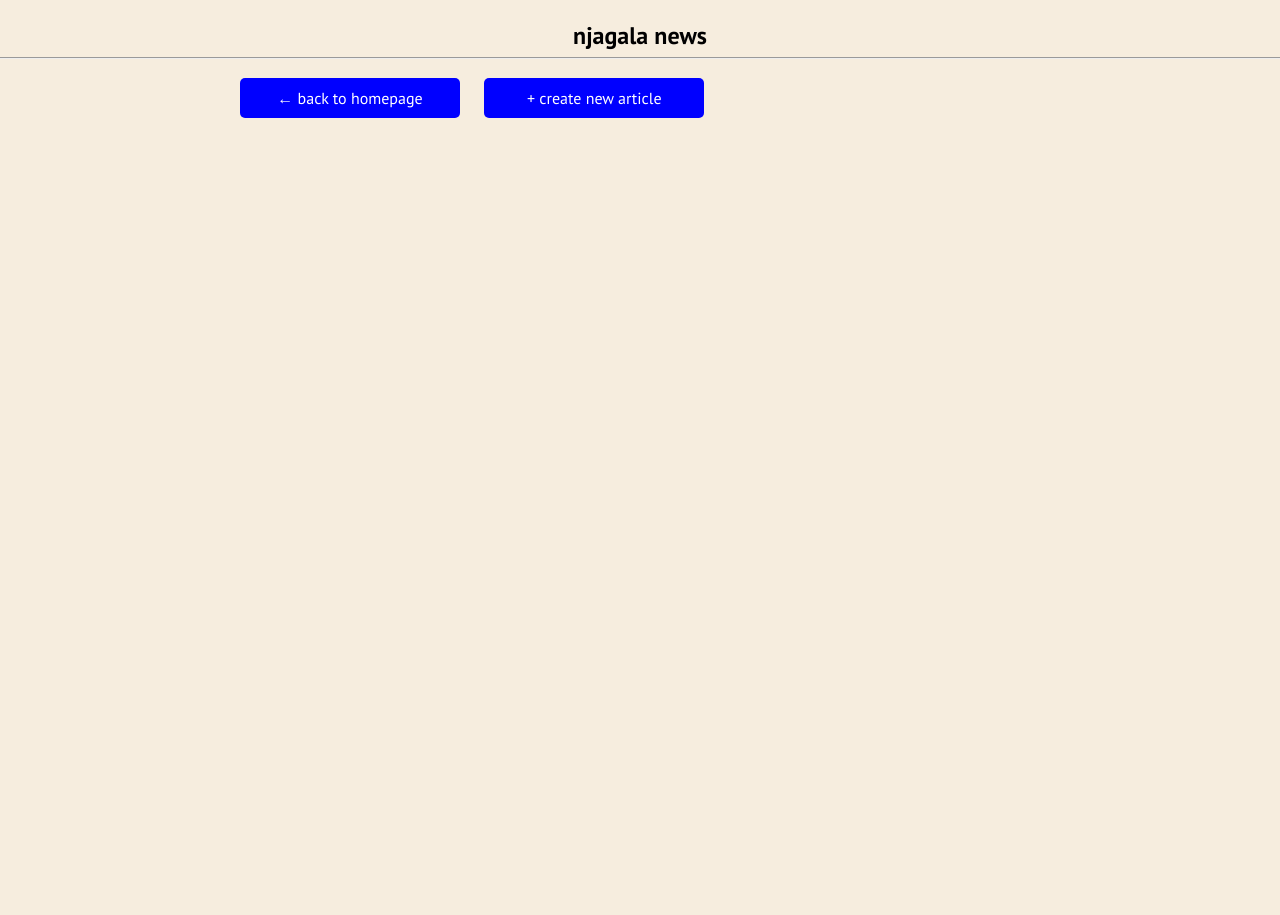
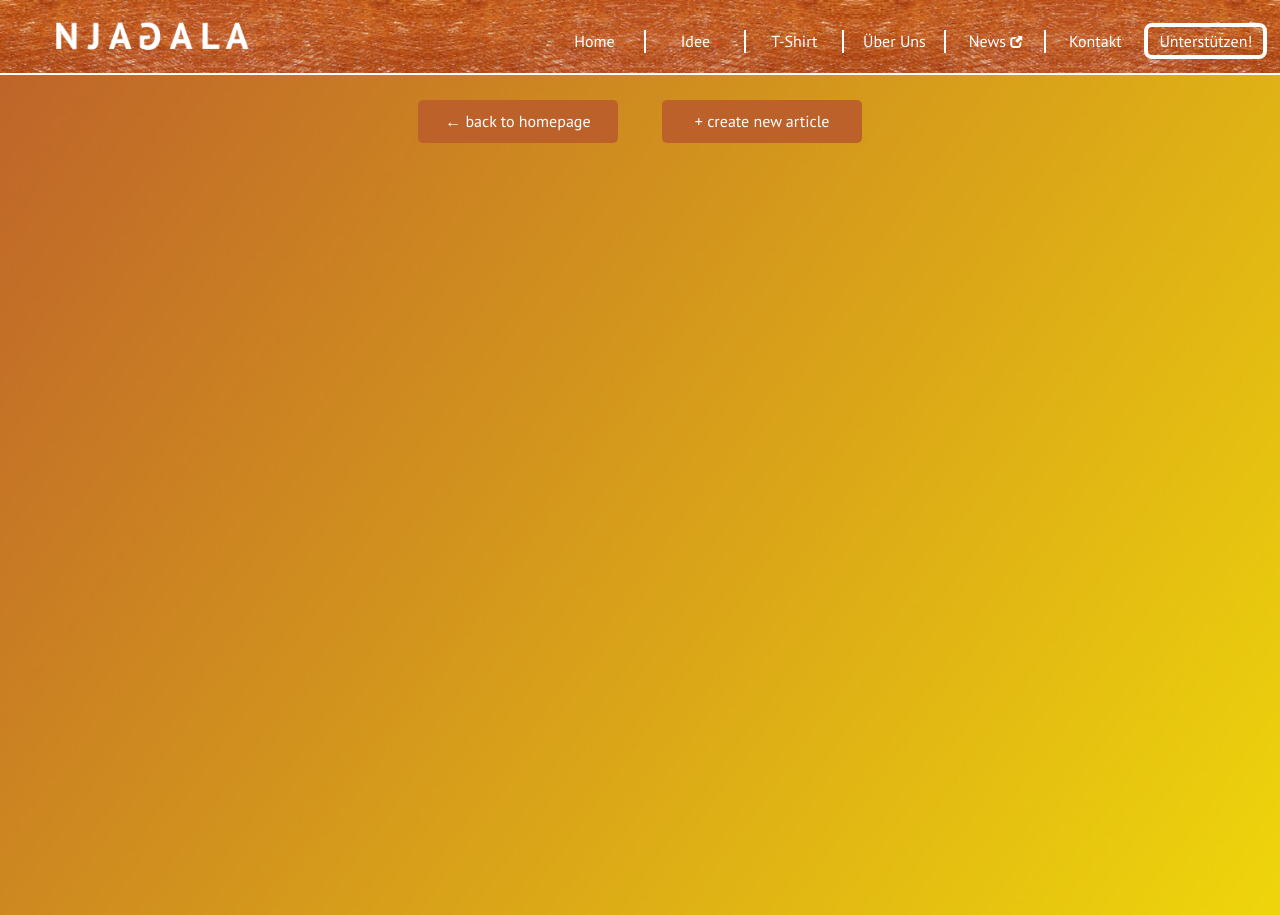
Before and after one commit to stevenabreu7/njagala, a PHP site: page /blog/ in a window 1280 px wide; the page is wider, and only the part inside the window is pictured. Run offline with PHP 8.4, Linux system fonts and the light colour scheme; data that the repository does not hold is empty.

Commit message:
+ adapted website style to blog

```diff
--- a/blog/index.php
+++ b/blog/index.php
@@ -1,13 +1,109 @@
 <hmtl>
   <head>
+    <link href='https://fonts.googleapis.com/css?family=PT+Sans:400,700&subset=latin,latin-ext' rel='stylesheet' type='text/css'>
+
+    <link rel="stylesheet" type="text/css" href="../frameworks/css/bootstrap.min.css">
+    <link rel="stylesheet" type="text/css" href="../frameworks/css/bootstrap-theme.min.css">
+    <script src="../frameworks/js/jquery-2.2.3.min.js"></script>
+    <script src="../frameworks/jquery.backstretch.min.js"></script>
+    <script src="../frameworks/js/bootstrap.min.js"></script>
+    <!-- <script src="../frameworks/sweetalert/dist/sweetalert.min.js"></script> -->
+    <!-- <link rel="stylesheet" type="text/css" href="../frameworks/sweetalert/dist/sweetalert.css"> -->
+    <!-- custom stuff -->
+    <link rel="stylesheet" type="text/css" href="../style/styles.css">
+    <link rel="stylesheet" type="text/css" href="../style/dark-nav-bar.css">
+    <script src="../script/script.js"></script>
+
     <link rel="stylesheet" type="text/css" href="style/styles.css">
-    <link href='https://fonts.googleapis.com/css?family=PT+Sans:400,700&subset=latin,latin-ext' rel='stylesheet' type='text/css'>
   </head>
   <body>
-    <h2>njagala news</h2>
-    <hr id="title-hr">
-    <a class="button" href="../">&larr; back to homepage</a>
-    <a class="button" href="create.php">+ create new article</a>
+
+
+    <!-- Navigation Bar -->
+    <div class="navbar-wrapper">
+      <div class="navbar-background">
+        <img src="../images/barkkcloth.png">
+      </div>
+      <header>
+        <div class="logo">
+          <a href="../index.php" class="home link"><img class="logo-image" src='../images/logo.png' ></a>
+        </div>
+        <nav>
+          <ul>
+            <li><a href="../index.php" class="home link">Home</a></li>
+            <li><a href="../index.php" class="first link">Idee</a></li>
+            <li class="leftof-nested-parent"><a href="../index.php" class='second link'>T-Shirt</a></li>
+            <li class="nested-parent"><a href="../index.php" class="third link">Über Uns</a>
+              <ul>
+                <li><a href="../index.php" class='third-one link'>Das Team</a></li>
+                <li><a href="../index.php" class='third-two link'>Partner</a></li>
+              </ul>
+            </li>
+            <li><a href="" target="_blank" class='link'>News <span class="external-link-icon glyphicon glyphicon-new-window"></span></a></li>
+            <li><a href="../index.php" class='fourth link'>Kontakt</a></li>
+            <!-- Paypal Donate Button -->
+            <li>
+              <form action="https://www.paypal.com/cgi-bin/webscr" method="post" target="_top">
+                <input type="hidden" name="cmd" value="_s-xclick">
+                <input type="hidden" name="hosted_button_id" value="5EZJNGUJWBK88">
+                <!-- <input class="donate" type="image" src="http://njagala.com/images/paypal/button.png" border="0" name="submit" alt="Jetzt einfach, schnell und sicher online bezahlen – mit PayPal."> -->
+                <a id="nav-donate-btn" class="donate">Unterstützen!</a>
+                <img alt="" border="0" src="https://www.paypalobjects.com/de_DE/i/scr/pixel.gif" width="1" height="1">
+              </form>
+            </li>
+          </ul>
+        </nav>
+
+        <!-- important: this needs to be an id for the script to work! -->
+        <img id="burger-image" src="../images/burger.png" alt="menu" />
+
+      </header>
+    </div>
+
+    <!-- Landing Page Background Image -->
+    <div class="image-container">
+      <script>$(".image-container").backstretch("../images/background.jpeg");</script>
+    </div>
+
+    <!-- Paypal Modal -->
+    <div class="paypal-redirect">
+      <span id="close-redirect" class="glyphicon glyphicon-remove"></span>
+      <h3>Unterstützen</h3>
+      <p>Du findest unser Projekt super und möchtest uns gerne finanziell unterstützen? Wir freuen uns über jeden Beitrag!</p>
+      <form action="https://www.paypal.com/cgi-bin/webscr" method="post" target="_top">
+        <input type="hidden" name="cmd" value="_s-xclick">
+        <input type="hidden" name="hosted_button_id" value="5EZJNGUJWBK88">
+        <input id="redirect-button" class="donate" type="image" src="http://njagala.com/images/paypal/button.png" border="0" name="submit" alt="Jetzt einfach, schnell und sicher online bezahlen – mit PayPal.">
+        <img alt="" border="0" src="https://www.paypalobjects.com/de_DE/i/scr/pixel.gif" width="1" height="1">
+      </form>
+    </div>
+
+    <!-- Burger Menu for smaller devices -->
+    <div class="burger-menu">
+      <div class="burger-menu-head">
+        <img class="burger-back-arrow" src="images/back-arrow.png">
+      </div>
+      <!-- burger menu content -->
+      <ul class="burger-nav">
+        <li><a href="../index.php" class="home link">Home</a></li>
+        <li><a href="../index.php" class="first link">Idee</a></li>
+        <li><a href="../index.php" class='second link'>T-Shirt</a></li>
+        <li><a href="../index.php" class="third link">Über Uns</a>
+          <ul>
+            <li><a href="../index.php" class='third-one link'>Das Team</a></li>
+            <li><a href="../index.php" class='third-two link'>Partner</a></li>
+          </ul>
+        </li>
+        <li><a href="" target="_blank" class='link'>News <span class="external-link-icon glyphicon glyphicon-new-window"></span></a></li>
+        <li><a href="../index.php" class='fourth link'>Kontakt</a></li>
+      </ul>
+      <p class="copyright">© Njagala 2016</p>
+    </div>
+
+    <div class="buttons">
+      <a class="button" href="../">&larr; back to homepage</a>
+      <a class="button" href="create.php">+ create new article</a>
+    </div>
     <div class="container">
   <?php
 
--- a/blog/style/styles.css
+++ b/blog/style/styles.css
@@ -1,9 +1,9 @@
 body {
 	font-family: 'PT Sans', sans-serif;
-	width: 80%;
-	max-width: 800px;
-	margin: 20px auto 0px auto;
-	background-color: #F6EDDE;
+}
+
+.buttons {
+	text-align: center;
 }
 
 hr#title-hr {
@@ -17,7 +17,7 @@ hr#title-hr {
 
 .container {
 	position: relative;
-	top: 30px;
+	top: 90px;
 }
 
 h2 {
@@ -37,17 +37,17 @@ a.button {
 	display: inline-block;
 	text-align: center;
 	width: 200px;
-	max-width: 100%;
+	max-width: 90%;
 	text-decoration: none;
-	background-color: blue;
+	background-color: #BD612B;
 	border-radius: 5px;
 	margin-top: 20px;
 	margin-right: 20px;
+	margin-left: 20px;
 	padding: 10px;
 	color: white;
 	position: relative;
-	top: 10px;
-	left: 0px;
+	top: 80px;
 }
 
 @media only screen and (max-width: 610px) {
--- a/index.php
+++ b/index.php
@@ -42,7 +42,7 @@
                 <li><a class='third-two link'>Partner</a></li>
               </ul>
             </li>
-            <li><a href="blog/" target="_blank" class='link'>News <span class="external-link-icon glyphicon glyphicon-new-window"></span></a></li>
+            <li><a href="blog/" class='link'>News <span class="external-link-icon glyphicon glyphicon-new-window"></span></a></li>
             <li><a class='fourth link'>Kontakt</a></li>
             <!-- Paypal Donate Button -->
             <li>
@@ -111,7 +111,7 @@
             <li><a class='third-two link'>Partner</a></li>
           </ul>
         </li>
-        <li><a href="blog/" target="_blank" class='link'>News <span class="external-link-icon glyphicon glyphicon-new-window"></span></a></li>
+        <li><a href="blog/" class='link'>News <span class="external-link-icon glyphicon glyphicon-new-window"></span></a></li>
         <li><a class='fourth link'>Kontakt</a></li>
       </ul>
       <p class="copyright">© Njagala 2016</p>
```
